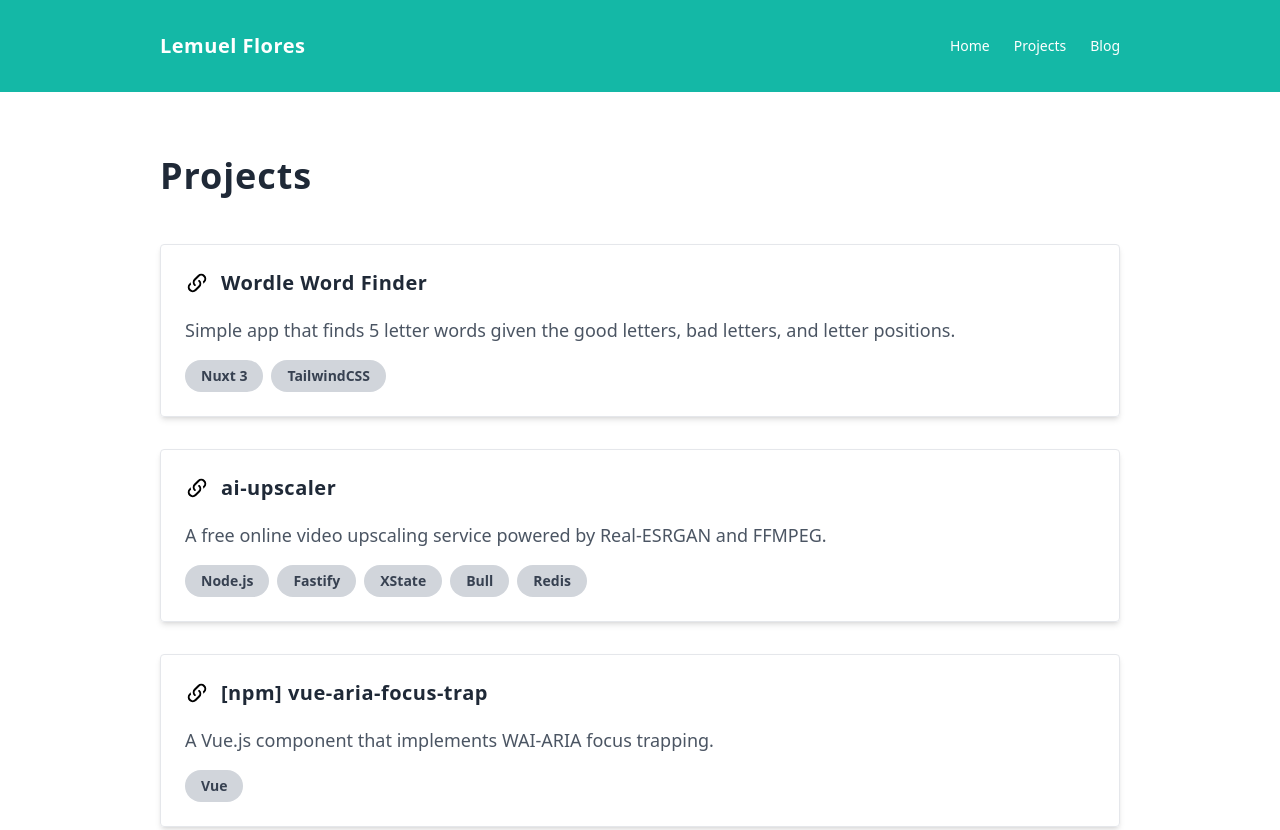
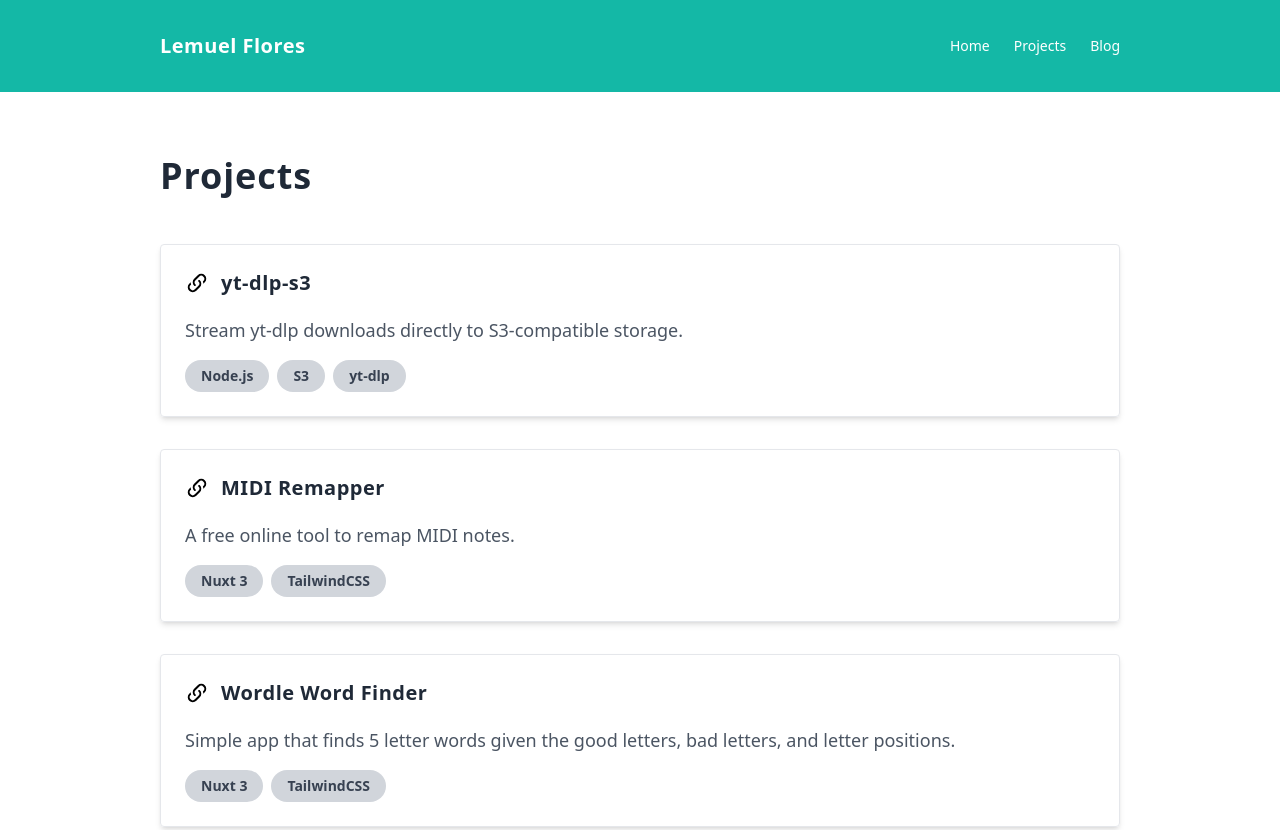
Before and after one commit to xxRockOnxx/portfolio, a Gatsby site: page /projects in a window 1280 px wide. Shown: the top 830 px of the page. Built offline with nearby package versions, Linux system fonts and the light colour scheme; Gatsby itself is replaced by a stand-in of ours.

Commit message:
add midi-remapper and yt-dlp-s3 to projects

```diff
--- a/src/pages/projects.js
+++ b/src/pages/projects.js
@@ -2,6 +2,18 @@ import Layout from "../components/layout";
 import SEO from "../components/seo";
 
 const projects = [
+  {
+    title: "yt-dlp-s3",
+    description: "Stream yt-dlp downloads directly to S3-compatible storage.",
+    link: "https://github.com/xxRockOnxx/yt-dlp-s3",
+    technologies: ["Node.js", "S3", "yt-dlp"],
+  },
+  {
+    title: "MIDI Remapper",
+    description: "A free online tool to remap MIDI notes.",
+    link: "https://github.com/xxRockOnxx/midi-remapper",
+    technologies: ["Nuxt 3", "TailwindCSS"],
+  },
   {
     title: "Wordle Word Finder",
     description:
```
